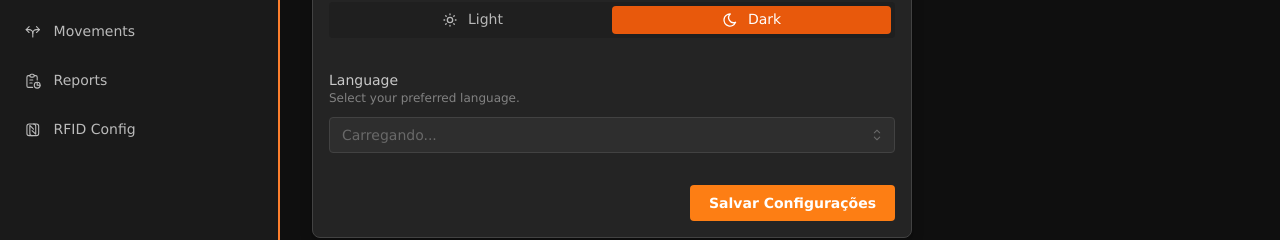
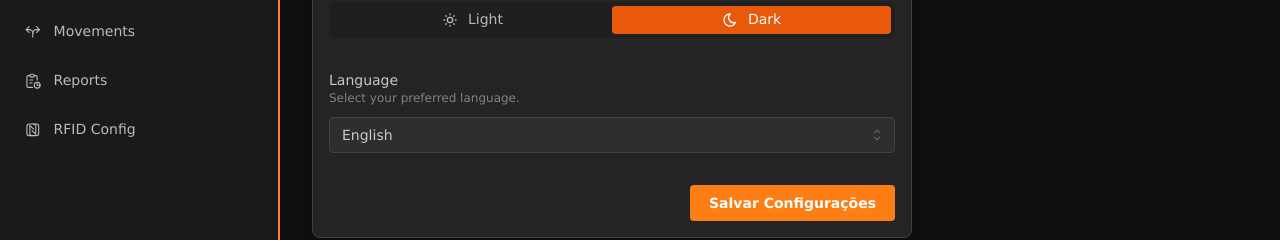
Before and after one commit to yurigmaia/nowstock, a React (Vite) app in the folder now-stock-frontend/: page /settings in a window 1280 px wide. Shown: the part 209-449 px from the top of the page. Built offline with nearby package versions, Linux system fonts and the light colour scheme; no server answers; sample sign-in values are in the browser's storage.

Commit message:
refactor: tradução da tela settings

```diff
--- a/now-stock-frontend/src/pages/SettingsView.tsx
+++ b/now-stock-frontend/src/pages/SettingsView.tsx
@@ -4,29 +4,26 @@
  * Tela de Configurações onde o usuário pode alterar o tema (claro/escuro)
  * e o idioma da aplicação. Lê e altera o AuthContext.
  */
-import { Box, Title, Paper, Select, SegmentedControl, Stack, Text, Center, Loader, Button, Group } from "@mantine/core";
+import { Box, Title, Paper, Select, SegmentedControl, Stack, Text, Center, Button, Group } from "@mantine/core";
 import { IconSun, IconMoon, IconCheck } from "@tabler/icons-react";
 import { useTranslation } from "react-i18next";
 import { useAuth } from '../hooks/useAuth';
 import { useState, useEffect } from "react";
-import { apiService } from "../services/api";
 import { notifications } from "@mantine/notifications";
+
+const SUPPORTED_LANGUAGES = [
+  { value: 'pt', label: 'Português (Brasil)' },
+  { value: 'en', label: 'English' },
+  { value: 'es', label: 'Español' },
+];
 
 export function SettingsView() {
   const { t, i18n } = useTranslation();
   const { theme, setTheme, language, setLanguage } = useAuth();
 
-  const [languages, setLanguages] = useState<{ value: string, label: string }[]>([]);
-  const [loadingLangs, setLoadingLangs] = useState(true);
   const [localTheme, setLocalTheme] = useState(theme);
   const [localLanguage, setLocalLanguage] = useState(language);
   const [saving, setSaving] = useState(false);
-
-  useEffect(() => {
-    apiService.getAvailableLanguages()
-      .then(setLanguages)
-      .finally(() => setLoadingLangs(false));
-  }, []);
 
   useEffect(() => {
     setLocalTheme(theme);
@@ -38,6 +35,7 @@ export function SettingsView() {
     try {
       setTheme(localTheme);
       setLanguage(localLanguage);
+
       await i18n.changeLanguage(localLanguage);
 
       notifications.show({
@@ -86,17 +84,13 @@ export function SettingsView() {
             <Text size="xs" c="dimmed" mb="xs">
               {t('settings.langSubtitle')}
             </Text>
-            {loadingLangs ? (
-              <Loader color="orange" size="sm" />
-            ) : (
-              <Select
-                placeholder="Carregando..."
-                data={languages}
-                value={localLanguage.split('-')[0]}
-                onChange={(value) => value && setLocalLanguage(value)}
-                allowDeselect={false}
-              />
-            )}
+            <Select
+              placeholder="Selecione..."
+              data={SUPPORTED_LANGUAGES}
+              value={localLanguage.split('-')[0]}
+              onChange={(value) => value && setLocalLanguage(value)}
+              allowDeselect={false}
+            />
           </Box>
 
           <Group justify="flex-end">
```
